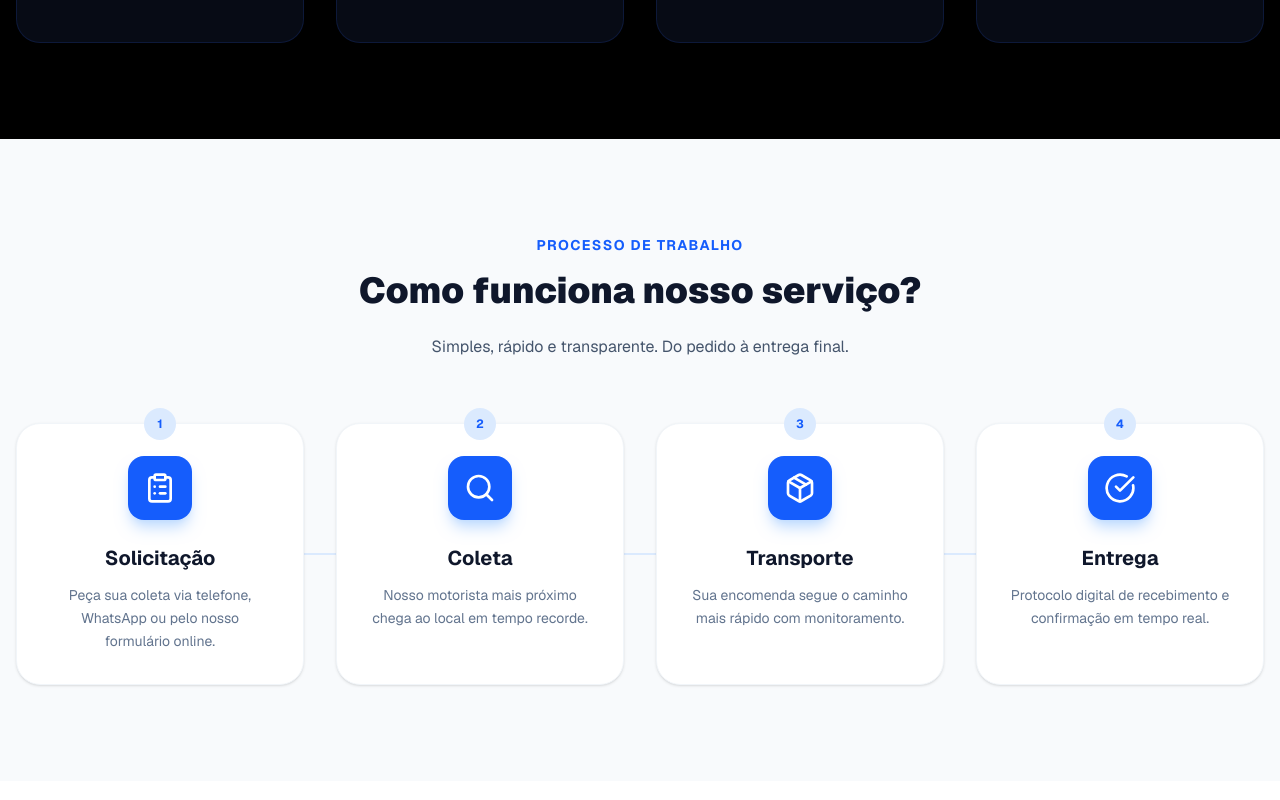
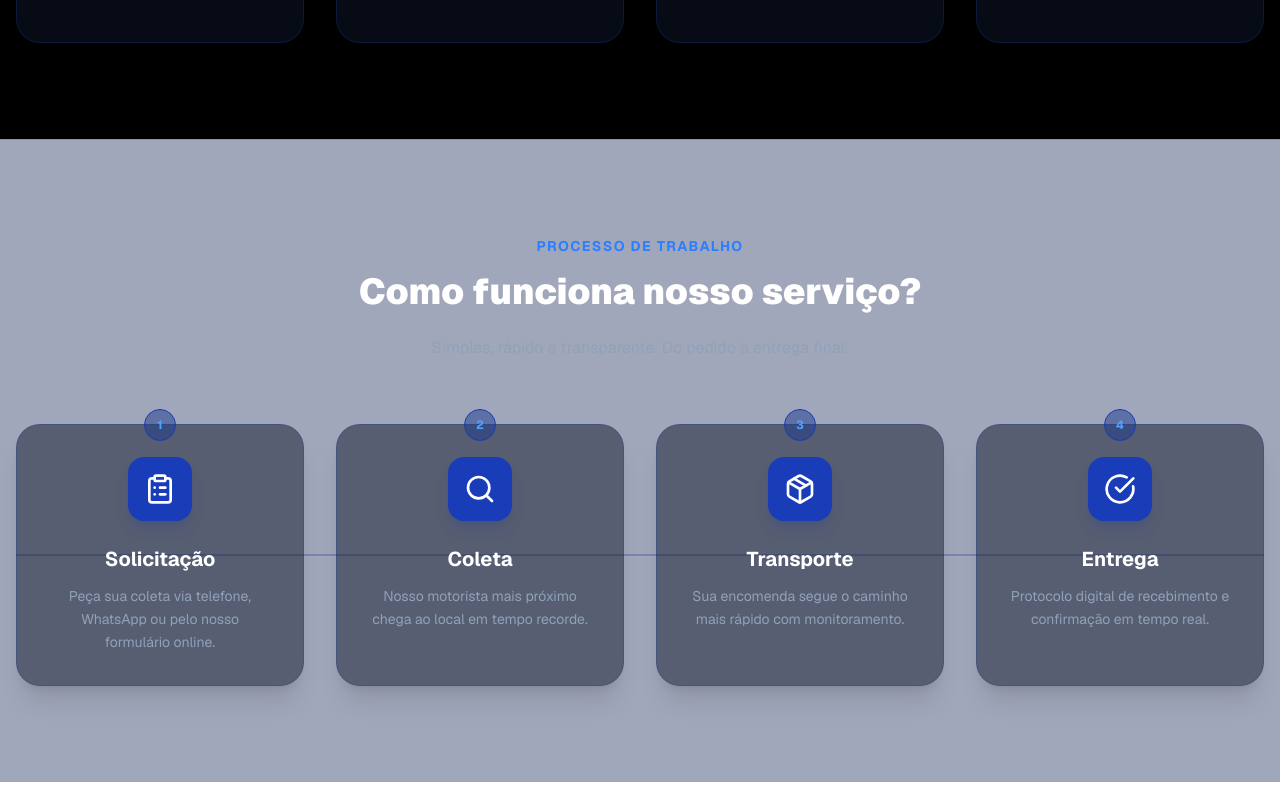
Before and after one commit to Paula22122025/03-site-coopstar, a Next.js app: page / in a window 1280 px wide. Shown: the part 2440-3240 px from the top of the page. Built offline with nearby package versions, Linux system fonts and the light colour scheme.

Commit message:
style: update process section background to transparent blue

```diff
--- a/components/Process.tsx
+++ b/components/Process.tsx
@@ -29,17 +29,17 @@ const steps = [
 
 const Process = () => {
   return (
-    <section id="process" className="py-24 bg-slate-50">
+    <section id="process" className="py-24 bg-blue-950/40 border-t border-blue-900/20">
       <div className="container mx-auto px-4">
         <div className="text-center max-w-3xl mx-auto mb-16">
-          <h2 className="text-blue-600 font-bold uppercase tracking-widest text-sm mb-4">Processo de Trabalho</h2>
-          <h3 className="text-4xl font-black text-slate-900 mb-6">Como funciona nosso serviço?</h3>
-          <p className="text-slate-600">Simples, rápido e transparente. Do pedido à entrega final.</p>
+          <h2 className="text-blue-500 font-bold uppercase tracking-widest text-sm mb-4">Processo de Trabalho</h2>
+          <h3 className="text-4xl font-black text-white mb-6">Como funciona nosso serviço?</h3>
+          <p className="text-slate-400">Simples, rápido e transparente. Do pedido à entrega final.</p>
         </div>
 
         <div className="relative">
           {/* Connector Line (Desktop) */}
-          <div className="hidden lg:block absolute top-1/2 left-0 w-full h-0.5 bg-blue-100 -translate-y-1/2" />
+          <div className="hidden lg:block absolute top-1/2 left-0 w-full h-0.5 bg-blue-900/30 -translate-y-1/2" />
 
           <div className="grid md:grid-cols-2 lg:grid-cols-4 gap-8">
             {steps.map((step, index) => (
@@ -49,14 +49,14 @@ const Process = () => {
                 whileInView={{ opacity: 1, y: 0 }}
                 viewport={{ once: true }}
                 transition={{ delay: index * 0.1 }}
-                className="relative bg-white p-8 rounded-3xl shadow-sm border border-slate-100 text-center z-10"
+                className="relative bg-slate-900/50 p-8 rounded-3xl shadow-xl border border-blue-900/30 text-center z-10"
               >
-                <div className="w-16 h-16 bg-blue-600 rounded-2xl flex items-center justify-center text-white mx-auto mb-6 shadow-lg shadow-blue-200">
+                <div className="w-16 h-16 bg-blue-800 rounded-2xl flex items-center justify-center text-white mx-auto mb-6 shadow-lg shadow-blue-900/20">
                   <step.icon size={32} />
                 </div>
-                <h4 className="text-xl font-bold text-slate-900 mb-3">{step.title}</h4>
-                <p className="text-slate-500 text-sm leading-relaxed">{step.desc}</p>
-                <div className="absolute -top-4 left-1/2 -translate-x-1/2 w-8 h-8 bg-blue-100 rounded-full flex items-center justify-center text-blue-600 font-bold text-xs">
+                <h4 className="text-xl font-bold text-white mb-3">{step.title}</h4>
+                <p className="text-slate-400 text-sm leading-relaxed">{step.desc}</p>
+                <div className="absolute -top-4 left-1/2 -translate-x-1/2 w-8 h-8 bg-blue-900/50 rounded-full flex items-center justify-center text-blue-400 font-bold text-xs border border-blue-800">
                   {index + 1}
                 </div>
               </motion.div>
```
